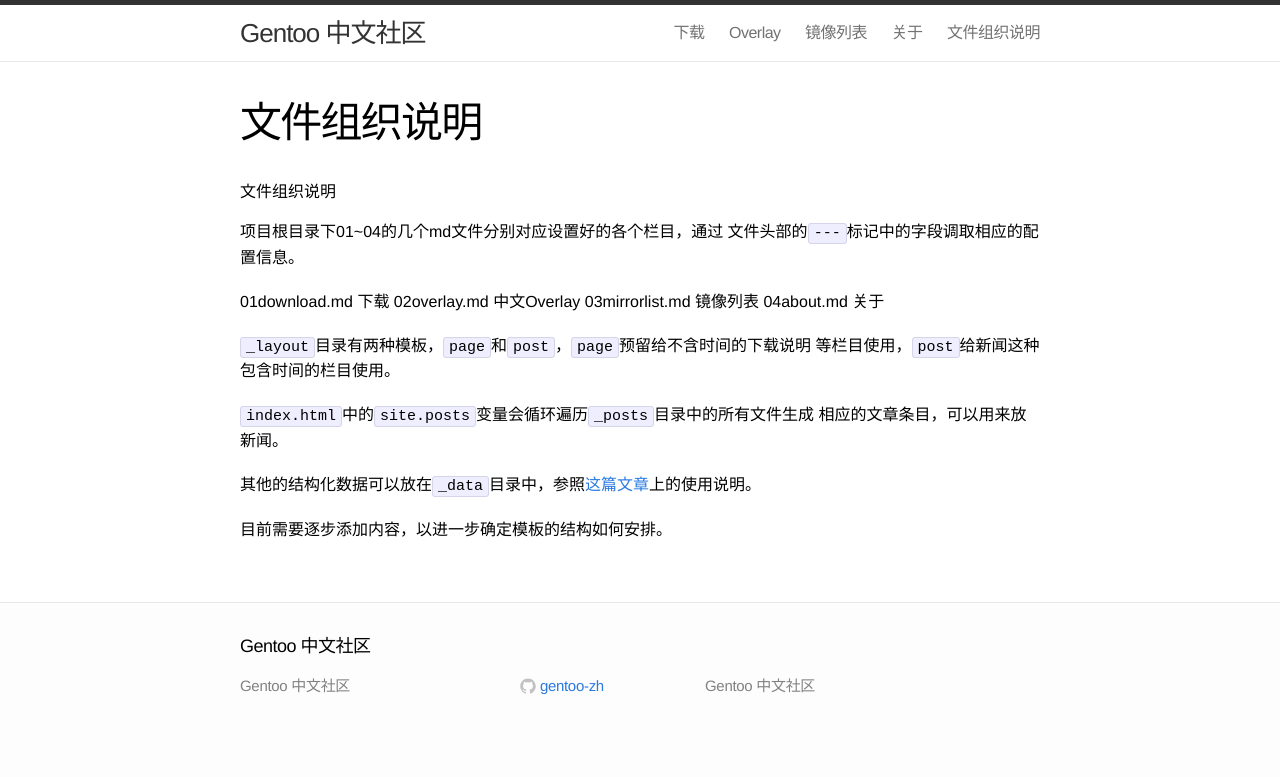
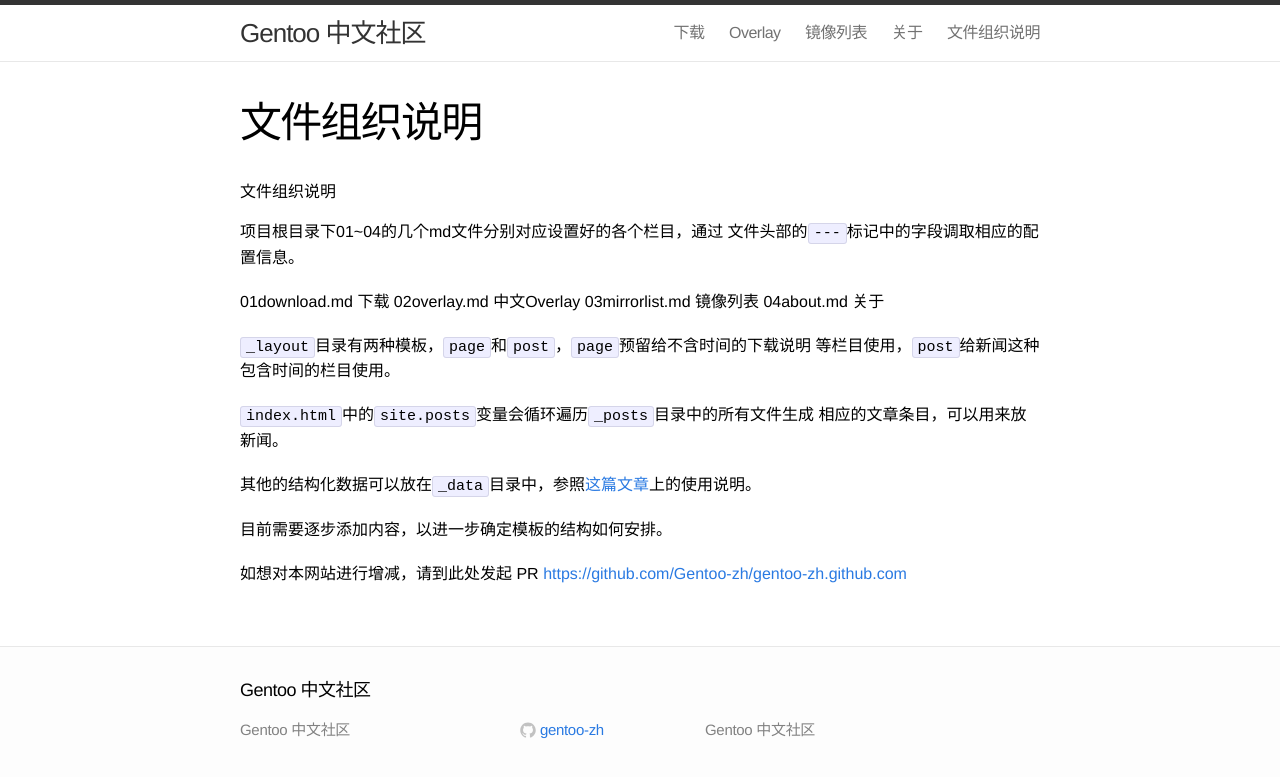
Before and after one commit to Gentoo-zh/gentoo-zh.github.com, a Jekyll site: the page built from instruction.md, in a window 1280 px wide. Shown: the top 777 px of the page. Built offline with Jekyll 4.4.1, drawn with Linux system fonts in a browser that asks for light colours; our own code applies the rules of GitHub Pages for plain Markdown files.

Commit message:
Update instruction.md

```diff
--- a/instruction.md
+++ b/instruction.md
@@ -18,3 +18,5 @@
 其他的结构化数据可以放在``_data``目录中，参照[这篇文章](http://jekyllrb.com/docs/datafiles/)上的使用说明。
 
 目前需要逐步添加内容，以进一步确定模板的结构如何安排。
+
+如想对本网站进行增减，请到此处发起 PR <https://github.com/Gentoo-zh/gentoo-zh.github.com>
```
